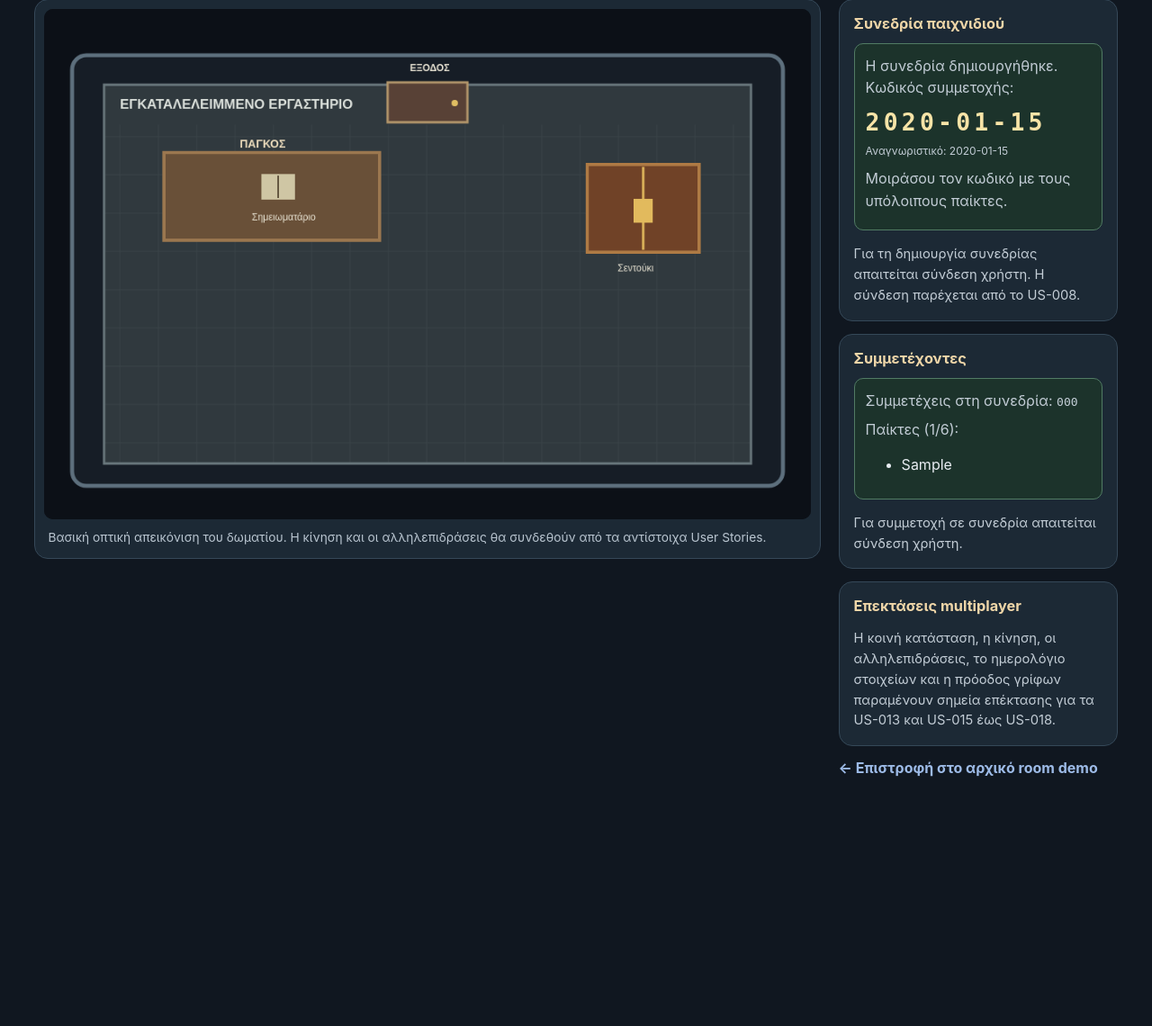
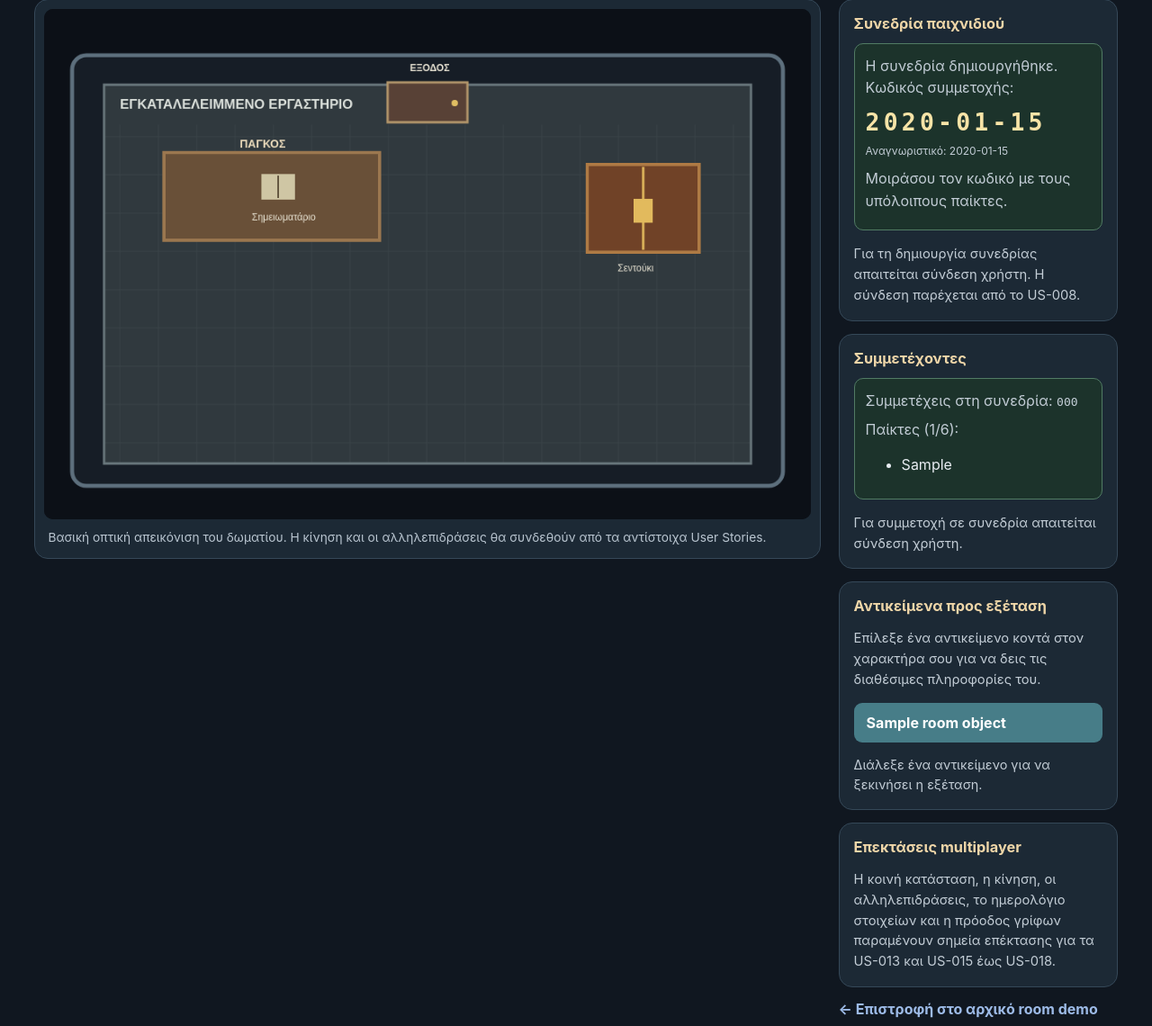
Before and after one commit to Eragon-24/EscapeHUB-Semester-Project, a Spring app: template src/main/resources/templates/multiplayer-room.html in a window 1280 px wide. Shown: the part 177-1317 px from the top of the page at 90% size. Before the commit the page ends 1040 px from the top, so only its background shows below. Run offline with Thymeleaf, Linux system fonts and the light colour scheme; the template is opened without the code that fills it: most values are stand-ins (such as "Sample title", 1, 10 or a date in 2020); data that the repository does not hold is empty; some of the project's set-up classes (security, data sources, template engines, error pages and the like) are left out, and stand-ins take their place.

Commit message:
US-018
The room controller does not provide roomObjects, so the new list will render empty, and nothing currently handles room:inspect-object or returns room:inspection-result. Until those server/view integrations are in place, the inspection UI can’t complete a request.
URI is not registered

```diff
--- a/src/main/resources/static/css/multiplayer-room.css
+++ b/src/main/resources/static/css/multiplayer-room.css
@@ -96,6 +96,60 @@ body {
     font-size: 1.02rem;
 }
 
+.inspectable-objects {
+    display: grid;
+    gap: 8px;
+    margin: 14px 0;
+    padding: 0;
+    list-style: none;
+}
+
+.inspect-object-button {
+    width: 100%;
+    border: 1px solid #547783;
+    border-radius: 9px;
+    padding: 10px 12px;
+    background: #263d49;
+    color: #e8edf2;
+    font: inherit;
+    text-align: left;
+    cursor: pointer;
+}
+
+.inspect-object-button:hover:not(:disabled) {
+    background: #345461;
+}
+
+.inspect-object-button:disabled {
+    cursor: wait;
+    opacity: 0.65;
+}
+
+.inspection-status {
+    min-height: 1.5em;
+    margin: 10px 0 0;
+    color: #b9c5d0;
+    font-size: 0.9rem;
+}
+
+.inspection-details {
+    margin-top: 12px;
+    padding: 12px;
+    border: 1px solid #517b64;
+    border-radius: 10px;
+    background: #1c332b;
+}
+
+.inspection-details h3 {
+    margin: 0 0 8px;
+    color: #f8e4a7;
+    font-size: 1rem;
+}
+
+.inspection-details p {
+    margin: 0;
+}
+
 .room-card p {
     color: #c3cdd6;
     line-height: 1.55;
--- a/src/main/resources/static/js/multiplayer-room.js
+++ b/src/main/resources/static/js/multiplayer-room.js
@@ -2,11 +2,74 @@
     'use strict';
 
     var canvas = document.getElementById('room-canvas');
-    if (!canvas) {
-        return;
+    var context = canvas ? canvas.getContext('2d') : null;
+
+    var objectList = document.getElementById('inspectable-objects');
+    var inspectionStatus = document.getElementById('inspection-status');
+    var inspectionDetails = document.getElementById('inspection-details');
+    var inspectionName = document.getElementById('inspection-name');
+    var inspectionDescription = document.getElementById('inspection-description');
+    var pendingObjectId = null;
+
+    if (objectList && inspectionStatus && inspectionDetails
+            && inspectionName && inspectionDescription) {
+        objectList.addEventListener('click', function (event) {
+            var button = event.target.closest('.inspect-object-button');
+            if (!button || !objectList.contains(button) || pendingObjectId !== null) {
+                return;
+            }
+
+            var objectId = button.getAttribute('data-object-id');
+            if (!objectId) {
+                inspectionStatus.textContent = 'Το αντικείμενο δεν είναι διαθέσιμο για εξέταση.';
+                return;
+            }
+
+            pendingObjectId = objectId;
+            inspectionDetails.hidden = true;
+            inspectionStatus.textContent = 'Έλεγχος δυνατότητας εξέτασης...';
+            setInspectionButtonsDisabled(true);
+            window.dispatchEvent(new CustomEvent('room:inspect-object', {
+                detail: { objectId: objectId }
+            }));
+        });
+
+        window.addEventListener('room:inspection-result', function (event) {
+            var result = event.detail;
+            if (!result || pendingObjectId === null
+                    || String(result.objectId) !== pendingObjectId) {
+                return;
+            }
+
+            pendingObjectId = null;
+            setInspectionButtonsDisabled(false);
+            inspectionDetails.hidden = true;
+
+            if (result.success === true
+                    && typeof result.name === 'string'
+                    && typeof result.description === 'string') {
+                inspectionName.textContent = result.name;
+                inspectionDescription.textContent = result.description;
+                inspectionDetails.hidden = false;
+                inspectionStatus.textContent = 'Οι πληροφορίες του αντικειμένου εμφανίζονται παρακάτω.';
+                return;
+            }
+
+            inspectionStatus.textContent = typeof result.message === 'string'
+                ? result.message
+                : 'Το αντικείμενο δεν μπορεί να εξεταστεί αυτή τη στιγμή.';
+        });
     }
 
-    var context = canvas.getContext('2d');
+    function setInspectionButtonsDisabled(disabled) {
+        if (!objectList) {
+            return;
+        }
+        objectList.querySelectorAll('.inspect-object-button').forEach(function (button) {
+            button.disabled = disabled;
+        });
+    }
+
     if (!context) {
         return;
     }
--- a/src/main/resources/templates/multiplayer-room.html
+++ b/src/main/resources/templates/multiplayer-room.html
@@ -77,6 +77,37 @@
                 </p>
             </section>
 
+            <section class="room-card inspection-card" aria-labelledby="inspection-heading">
+                <h2 id="inspection-heading">Αντικείμενα προς εξέταση</h2>
+                <p class="muted-message">
+                    Επίλεξε ένα αντικείμενο κοντά στον χαρακτήρα σου για να δεις τις
+                    διαθέσιμες πληροφορίες του.
+                </p>
+                <ul id="inspectable-objects" class="inspectable-objects">
+                    <li th:each="object : ${roomObjects}">
+                        <button type="button"
+                                class="inspect-object-button"
+                                th:attr="data-object-id=${object.id}"
+                                th:text="${object.name}">
+                            Εξέταση αντικειμένου
+                        </button>
+                    </li>
+                </ul>
+                <p id="inspection-status"
+                   class="inspection-status"
+                   role="status"
+                   aria-live="polite">
+                    Διάλεξε ένα αντικείμενο για να ξεκινήσει η εξέταση.
+                </p>
+                <article id="inspection-details"
+                         class="inspection-details"
+                         aria-live="polite"
+                         hidden>
+                    <h3 id="inspection-name"></h3>
+                    <p id="inspection-description"></p>
+                </article>
+            </section>
+
             <section class="room-card">
                 <h2>Επεκτάσεις multiplayer</h2>
                 <p class="muted-message">
```
